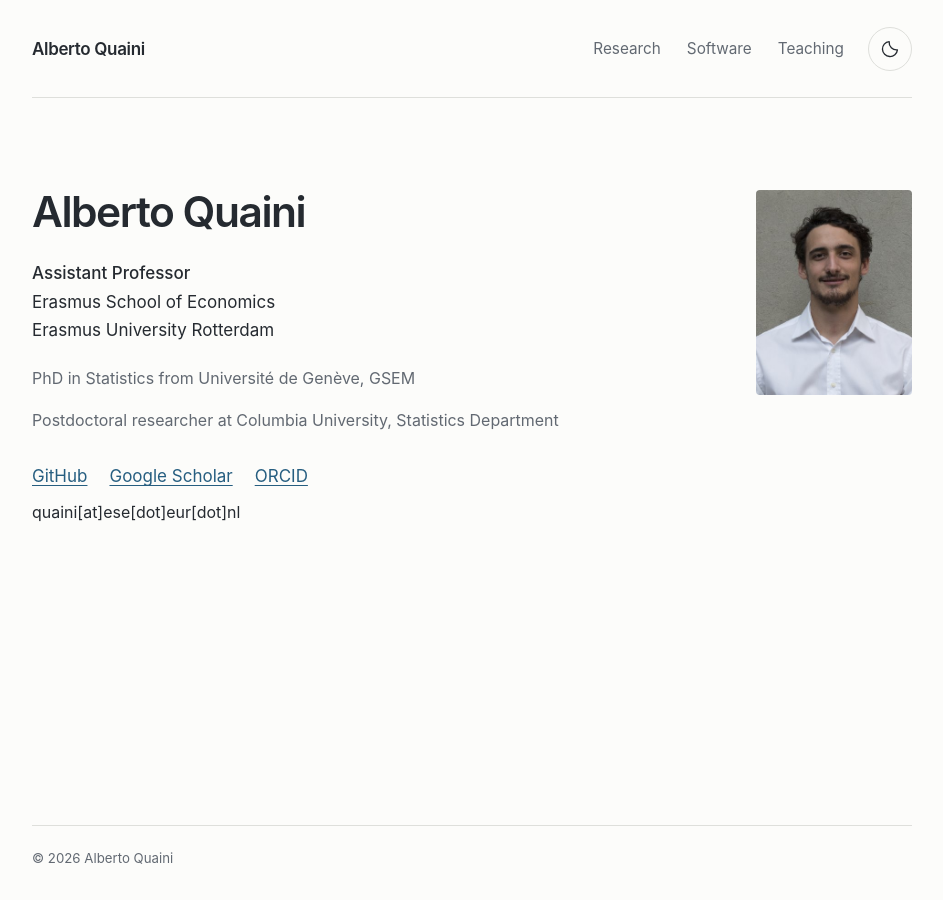
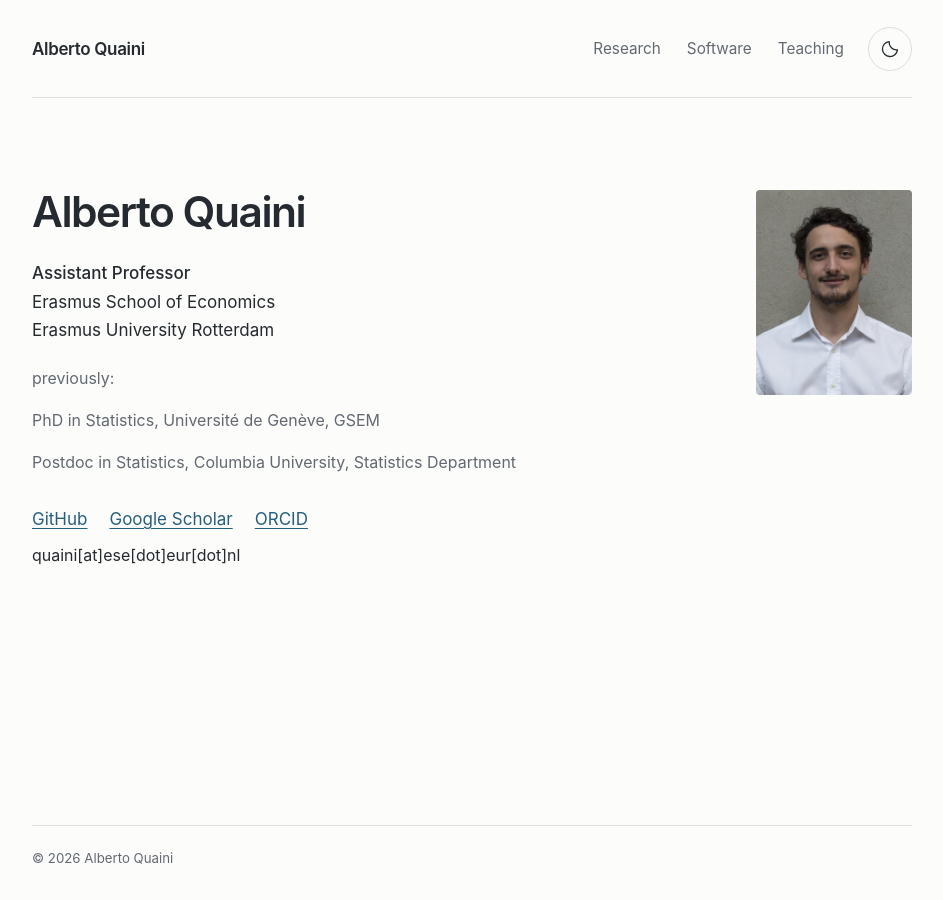
Before and after one commit to a91quaini/a91quaini.github.io, a Jekyll site: the page built from _pages/about.md, in a window 1280 px wide. Shown: the whole page, without its empty margins (168-1111 px from the left). Built offline with Jekyll 4.4.1, drawn with Linux system fonts in a browser that asks for light colours.

Commit message:
Update previous appointments and inline software links

```diff
--- a/_pages/about.md
+++ b/_pages/about.md
@@ -11,8 +11,9 @@ redirect_from:
   <div>
     <h1 id="profile-name">Alberto Quaini</h1>
     <p class="position"><strong>Assistant Professor</strong><br>Erasmus School of Economics<br>Erasmus University Rotterdam</p>
-    <p class="background">PhD in Statistics from Université de Genève, GSEM</p>
-    <p class="background">Postdoctoral researcher at Columbia University, Statistics Department</p>
+    <p class="background">previously:</p>
+    <p class="background">PhD in Statistics, Université de Genève, GSEM</p>
+    <p class="background">Postdoc in Statistics, Columbia University, Statistics Department</p>
     <div class="profile-links" aria-label="Academic profiles">
       <a href="https://github.com/a91quaini">GitHub</a>
       <a href="https://scholar.google.com/citations?user=80CfP6AAAAAJ&amp;hl=en">Google Scholar</a>
```
Also changed, not shown: _pages/software.md (+1 -3 lines).
